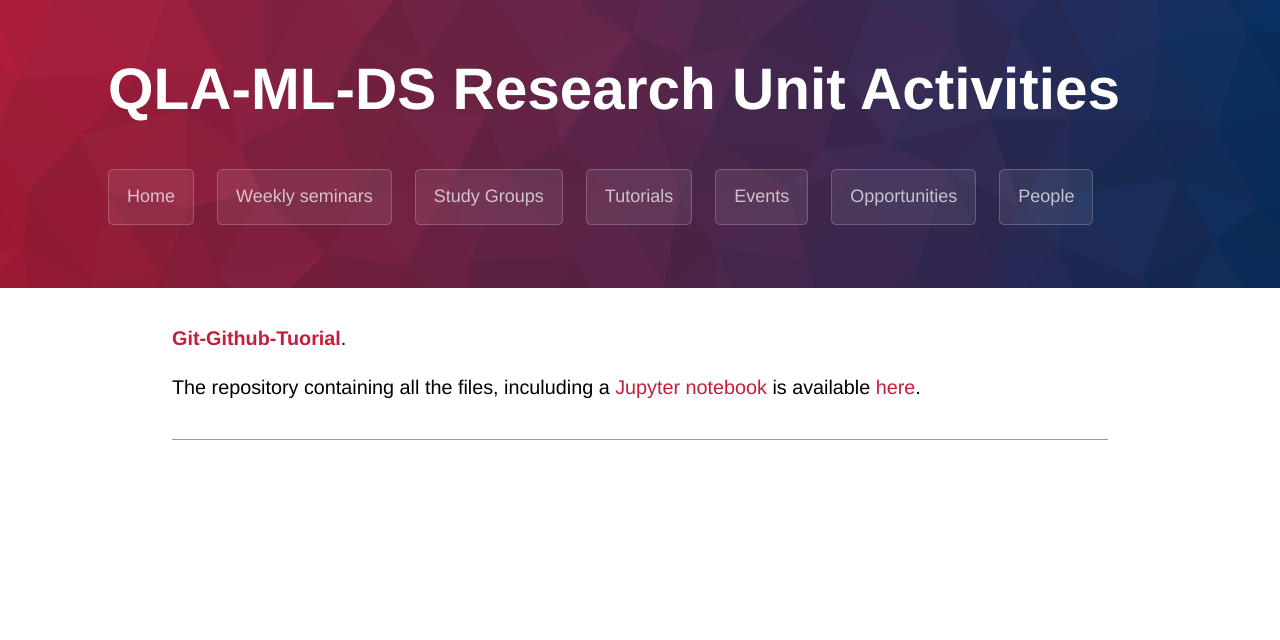
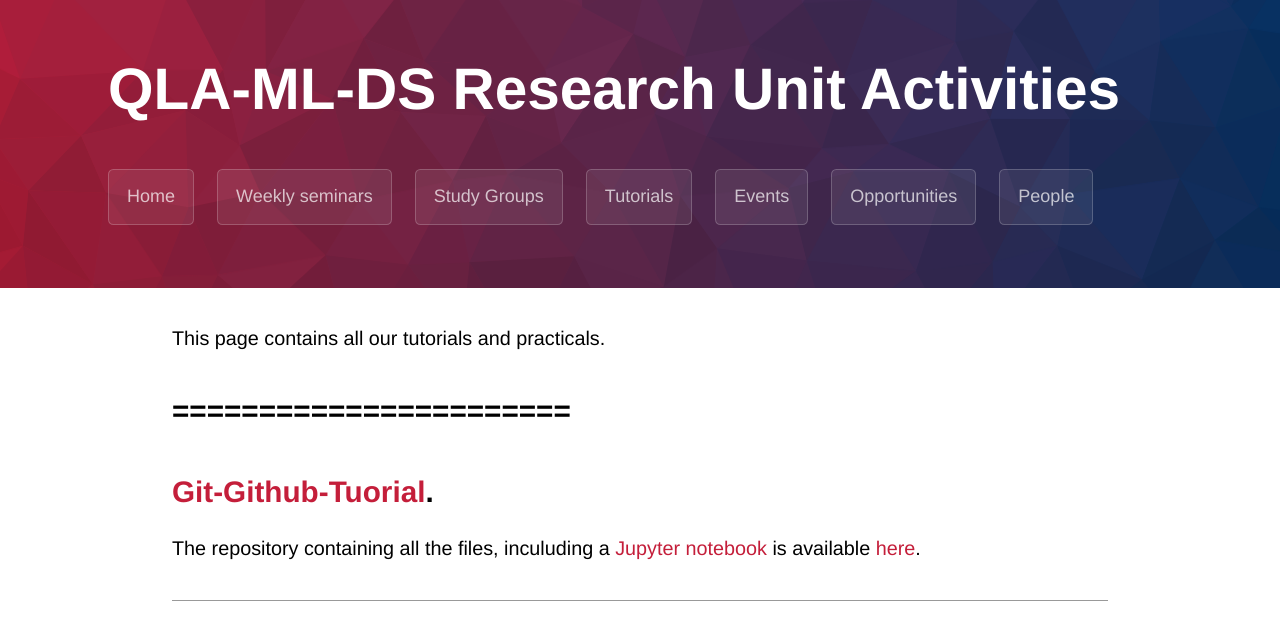
Before and after one commit to qla-ml-ds-activities/qla-ml-ds-activities.github.io, a Jekyll site: the page built from tutorials.md, in a window 1280 px wide. Shown: the top 640 px of the page. Built offline with Jekyll 4.4.1, drawn with Linux system fonts in a browser that asks for light colours; some web fonts are replaced.

Commit message:
Update tutorials.md

```diff
--- a/tutorials.md
+++ b/tutorials.md
@@ -3,7 +3,10 @@ layout: default
 ---
 
 
+This page contains all our tutorials and practicals.
 
-[**Git-Github-Tuorial**](https://github.com/QLA-ML-DS/Git-Github-Tuorial/blob/main/Tutorial-Files/the-practical.md).
+
+## =======================
+## [**Git-Github-Tuorial**](https://github.com/QLA-ML-DS/Git-Github-Tuorial/blob/main/Tutorial-Files/the-practical.md).
 
 The repository containing all the files, inculuding a [Jupyter notebook](https://jupyter.org/) is available [here](https://github.com/QLA-ML-DS/Git-Github-Tuorial).
```
